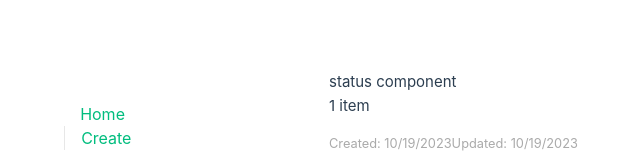
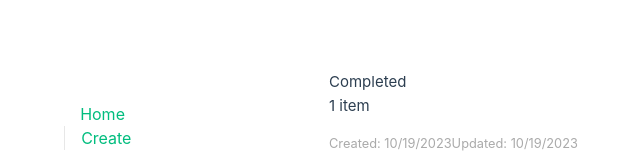
Before and after one commit to kristijan-pajtasev/vue-todo, a Vue app: page / in a window 1280 px wide. Both pictures are taken after a click on the element "1 item". Shown: the part 282-442 px from the top of the page, without its empty margins (311-951 px from the left). Built offline with nearby package versions, Linux system fonts and the light colour scheme.

Commit message:
pass data to component

```diff
--- a/src/components/ToDoItem.vue
+++ b/src/components/ToDoItem.vue
@@ -5,7 +5,8 @@ import ToDoStatusToggle from "@/components/ToDoStatusToggle.vue";
 export default defineComponent({
   components: {ToDoStatusToggle},
   // type inference enabled
-  props: {},
+  props: {
+  },
   mounted() {
     console.log("mounted")
   },
@@ -29,7 +30,7 @@ export default defineComponent({
 
 <template>
   <div class="ToDoItem">
-    <ToDoStatusToggle ></ToDoStatusToggle>
+    <ToDoStatusToggle :completed="completed" ></ToDoStatusToggle>
     <div>{{ text }}</div>
     <div class="ToDoItem__dateValues">
       <div>Created: {{ displayCreatedDate }}</div>
--- a/src/components/ToDoStatusToggle.vue
+++ b/src/components/ToDoStatusToggle.vue
@@ -3,10 +3,13 @@ import {defineComponent} from 'vue'
 
 export default defineComponent({
   // type inference enabled
-  props: {},
+  props: {
+    completed: Boolean
+  },
   mounted() {},
   data() {
     return {
+      status: this.$props.completed ? "Completed" : "Not completed"
     }
   },
   computed: {}
@@ -15,7 +18,7 @@ export default defineComponent({
 
 <template>
   <div>
-    status component
+    {{status}}
   </div>
 </template>
 
--- a/src/main.ts
+++ b/src/main.ts
@@ -6,7 +6,7 @@ const store = createStore({
     state() {
         return {
             items: [
-                {text: "1 item", id: "1", completed: false, created: (new Date()).getTime(), updated: (new Date()).getTime()},
+                {text: "1 item", id: "1", completed: true, created: (new Date()).getTime(), updated: (new Date()).getTime()},
                 {text: "2 item", id: "2", completed: false, created: (new Date()).getTime(), updated: (new Date()).getTime()},
                 {text: "3 item", id: "3", completed: false, created: (new Date()).getTime(), updated: (new Date()).getTime()}
             ]
```
